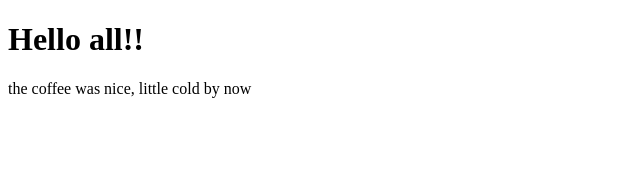
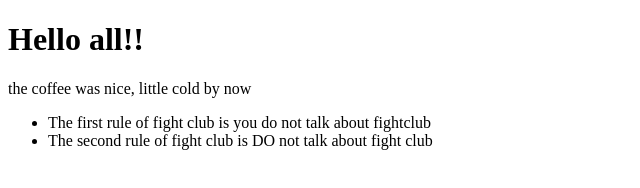
Before and after one commit to CoffeeAndCodeCommunity/coffee_demo, a plain HTML site: page index.html in a window 1280 px wide. Shown: the whole page, without its empty margins (0-640 px from the left). Drawn offline with Linux system fonts and the light colour scheme.

Commit message:
Adds unordered list items

```diff
--- a/index.html
+++ b/index.html
@@ -9,6 +9,9 @@
 <body>
     <h1>Hello all!!</h1>
     <p>the coffee was nice, little cold by now</p>
-
+    <ul>
+        <li>The first rule of fight club is you do not talk about fightclub</li>
+        <li>The second rule of fight club is DO not talk about fight club</li>
+    </ul>
 </body>
 </html>
```
